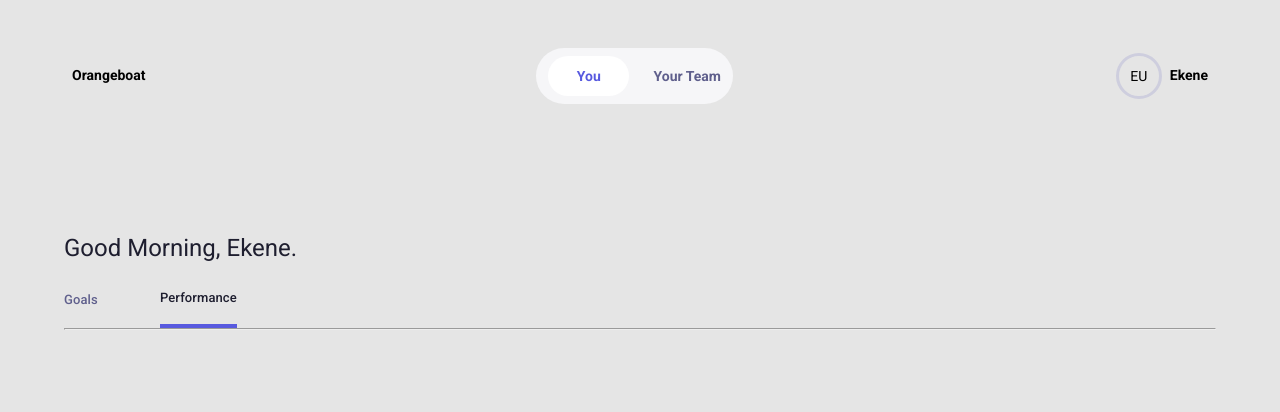
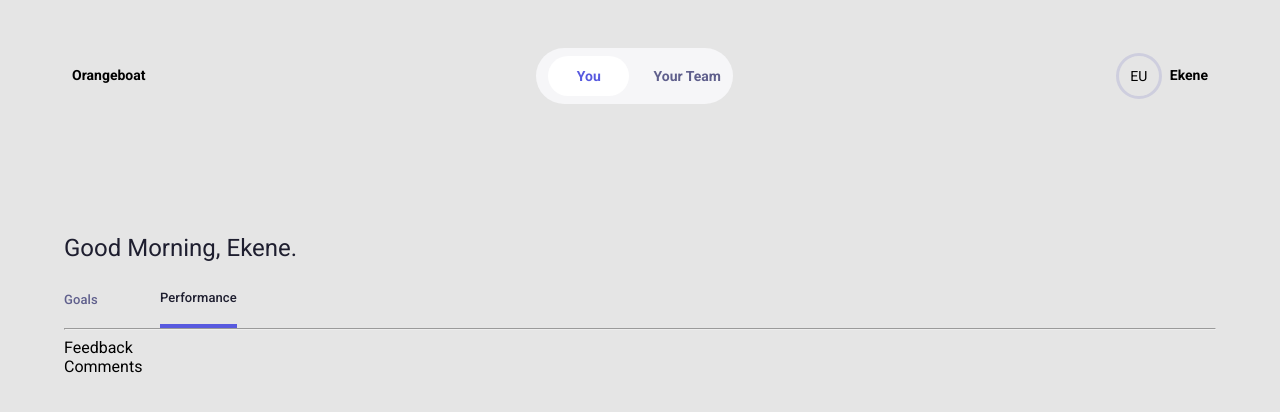
Before and after one commit to nkemjikaobi/beam, a React (Create React App) app: page / in a window 1280 px wide. Shown: the top 412 px of the page. Built offline with nearby package versions, Linux system fonts and the light colour scheme.

Commit message:
Performance Details

```diff
--- a/src/Components/Performance/Performance.tsx
+++ b/src/Components/Performance/Performance.tsx
@@ -2,12 +2,14 @@
 import React from "react";
 import styles from "./Performance.module.scss";
 import PerformanceHeaders from "../PerformanceHeaders/PerformanceHeaders";
+import PerformanceDetails from "../PerformanceDetails/PerformanceDetails";
 
 const Performance = () => {
   return (
     <div className={styles.performanceWrapper}>
       <PerformanceHeaders />
       <hr />
+      <PerformanceDetails />
     </div>
   );
 };
--- /dev/null
+++ b/src/Components/PerformanceComments/PerformanceComments.module.scss
@@ -0,0 +1 @@
+@import '../../Assets//styles/shared-styles.scss';
--- /dev/null
+++ b/src/Components/PerformanceComments/PerformanceComments.tsx
@@ -0,0 +1,8 @@
+import React from "react";
+import styles from "./PerformanceComments.module.scss";
+
+const PerformanceComments = () => {
+  return <div className={styles.wrapper}>Comments</div>;
+};
+
+export default PerformanceComments;
--- /dev/null
+++ b/src/Components/PerformanceDetails/PerformanceDetails.module.scss
@@ -0,0 +1 @@
+@import '../../Assets//styles/shared-styles.scss';
--- /dev/null
+++ b/src/Components/PerformanceDetails/PerformanceDetails.tsx
@@ -0,0 +1,15 @@
+import React from "react";
+import PerformanceComments from "../PerformanceComments/PerformanceComments";
+import PerformanceFeedBack from "../PerformanceFeedBack/PerformanceFeedBack";
+import styles from "./PerformanceDetails.module.scss";
+
+const PerformanceDetails = () => {
+  return (
+    <div className={styles.wrapper}>
+      <PerformanceFeedBack />
+      <PerformanceComments />
+    </div>
+  );
+};
+
+export default PerformanceDetails;
--- /dev/null
+++ b/src/Components/PerformanceFeedBack/PerformanceFeedBack.module.scss
@@ -0,0 +1 @@
+@import '../../Assets//styles/shared-styles.scss';
--- /dev/null
+++ b/src/Components/PerformanceFeedBack/PerformanceFeedBack.tsx
@@ -0,0 +1,8 @@
+import React from "react";
+import styles from "./PerformanceFeedBack.module.scss";
+
+const PerformanceFeedBack = () => {
+  return <div className={styles.wrapper}>Feedback</div>;
+};
+
+export default PerformanceFeedBack;
```
